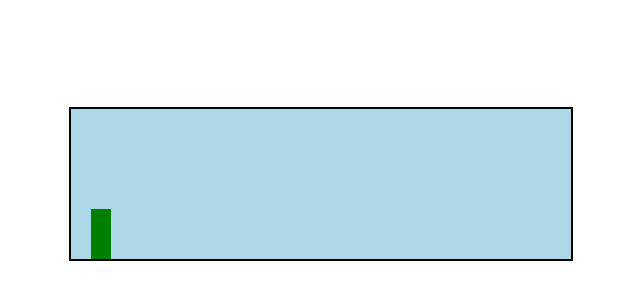
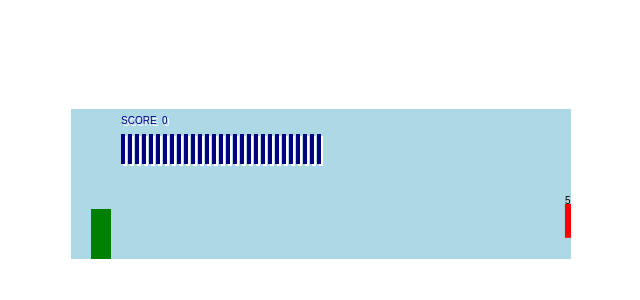
Before and after one commit to FarzinKhaledi/Jet-Game, a plain HTML site: page index.html in a window 1280 px wide. Shown: the part 216-516 px from the top of the page, without its empty margins (319-959 px from the left). Drawn offline with Linux system fonts and the light colour scheme.

Commit message:
add more functionality to the ui class to display the game information and addin winning condition to the game class by reffering to the numberof the removed enemies and add collision method

```diff
--- a/main.js
+++ b/main.js
@@ -2,7 +2,7 @@ window.addEventListener('load', function () {
   const canvas = document.getElementById('canvas1');
   const ctx = canvas.getContext('2d');
   canvas.width = 500;
-  canvas.heigth = 500;
+  canvas.heigth = 700;
 
   // input Handeler class will keep track of user input
   //
@@ -18,13 +18,11 @@ window.addEventListener('load', function () {
         } else if (e.key === ' ') {
           this.game.player.shootTop();
         }
-        console.log(this.game.keys);
       });
       window.addEventListener('keyup', (e) => {
         if (this.game.keys.indexOf(e.key) > -1) {
           this.game.keys.splice(this.game.keys.indexOf(e.key), 1);
         }
-        console.log(this.game.keys);
       });
     }
   }
@@ -38,12 +36,12 @@ window.addEventListener('load', function () {
       this.y = y;
       this.width = 7;
       this.heigth = 3;
-      this.speed = 3;
+      this.speed = 4;
       this.markedForDeletion = false;
     }
     update() {
       this.x += this.speed;
-      if (this.x > this.game.width * 0.8) this.markedForDeletion = true;
+      if (this.x > this.game.width * 0.9) this.markedForDeletion = true;
     }
     draw(context) {
       context.fillStyle = 'yellow';
@@ -70,7 +68,8 @@ window.addEventListener('load', function () {
     }
     // controls the spped of the player
     update() {
-      if (this.game.keys.includes('ArrowUp')) this.speedY = -this.maxSpeed;
+      if (this.game.keys.includes('ArrowUp') && this.y > 0)
+        this.speedY = -this.maxSpeed;
       else if (this.game.keys.includes('ArrowDown'))
         this.speedY = this.maxSpeed;
       else this.speedY = 0;
@@ -96,15 +95,50 @@ window.addEventListener('load', function () {
       });
     }
     shootTop() {
-      this.projectiles.push(new ProjectTitle(this.game, this.x, this.y));
-      console.log(this.projectiles);
+      if (this.game.ammo > 0) {
+        this.projectiles.push(
+          new ProjectTitle(this.game, this.x + 10, this.y + 5)
+        );
+      }
+      this.game.ammo--;
     }
   }
 
   //class enemy its handelin diffrent enemy types
   //
-  class Enemy {}
-
+  class Enemy {
+    constructor(game) {
+      this.game = game;
+      this.x = this.game.width;
+      this.live = Math.floor(Math.random() * 5) + 1;
+      this.score = this.live;
+      this.speedX = Math.random() * -1.5 - 0.05;
+      // this.directionX = Math.random() * 1 + 1;
+      // this.directionY = Math.random() * 1 - 2.5;
+      this.markedForDeletion = false;
+    }
+    update() {
+      this.x += this.speedX;
+      // this.x -= this.directionX;
+      // this.y += this.directionY;
+      if (this.x + this.width < 0) this.markedForDeletion = true;
+    }
+    draw(context) {
+      context.fillStyle = 'red';
+      context.fillRect(this.x, this.y, this.width, this.heigth);
+      context.fillStyle = 'black';
+      context.font = '20 px Helvetica';
+      context.fillText(this.live, this.x, this.y);
+    }
+  }
+  class enemyChild extends Enemy {
+    constructor(game) {
+      super(game);
+      this.width = 228 * 0.2;
+      this.heigth = 170 * 0.2;
+      this.y = Math.random() * (this.game.heigth * 0.5 - this.heigth);
+    }
+  }
   // will handel diffrent background layers
   //
   class Layer {}
@@ -114,7 +148,49 @@ window.addEventListener('load', function () {
   class Background {}
   // Ui classs will draw score timer and all the information to be display for the user
   //
-  class UI {}
+  class UI {
+    constructor(game) {
+      this.game = game;
+      this.fontSize = 25;
+      this.fontFamily = 'Helvetica';
+      this.color = 'navy ';
+    }
+    draw(context) {
+      //styleing
+      context.save();
+      context.fillStyle = this.color;
+      context.shadowOffsetX = 2;
+      context.shadowOffsetY = 2;
+      context.shadowColor = 'white';
+      context.font = this.fontSize + 'px' + this.fontFamily;
+
+      //Score display info
+      context.fillText('SCORE  ' + this.game.score, 50, 15);
+      //Ammo display info
+      context.fillStyle = this.color;
+      for (let i = 0; i < this.game.ammo; i++) {
+        context.fillRect(50 + 7 * i, 25, 4, 30);
+      }
+      //display game over message
+      if (this.game.gameOver) {
+        context.textAlign = 'center';
+        let msg,
+          msg1 = '';
+        if (this.game.score > this.game.winningScore) {
+          msg = 'YOU WIN ;)';
+          msg1 = 'Congratulations';
+        } else {
+          msg = 'YOU LOST :(';
+          msg1 = 'Try again';
+        }
+        context.font = '50px' + this.fontFamily;
+        context.fillText(msg, this.game.width * 0.5, this.game.heigth * 0.1);
+        context.font = '35px' + this.fontFamily;
+        context.fillText(msg1, this.game.width * 0.5, this.game.heigth * 0.123);
+      }
+      context.restore();
+    }
+  }
 
   // this is the main class the brain of the game
   class Game {
@@ -123,25 +199,85 @@ window.addEventListener('load', function () {
       this.heigth = heigth;
       this.player = new Player(this);
       this.input = new InputHandler(this);
+      this.ui = new UI(this);
       this.keys = [];
+      this.enemies = [];
+      this.ammo = 20;
+      this.maxAmmo = 30;
+      this.ammoTimer = 0;
+      this.ammoInterval = 500;
+      this.enemyTimer = 0;
+      this.enemyInterval = 2000;
+      this.gameOver = false;
+      this.score = 0;
+      this.winningScore = 10;
     }
-    update() {
+    update(deltaTime) {
       this.player.update();
+      if (this.ammoTimer > this.ammoInterval) {
+        if (this.ammo < this.maxAmmo) this.ammo++;
+        this.ammoTimer = 0;
+      } else {
+        this.ammoTimer += deltaTime;
+      }
+      this.enemies.forEach((enemy) => {
+        enemy.update();
+        if (this.collision(this.player, enemy)) {
+          enemy.markedForDeletion = true;
+        }
+        this.player.projectiles.forEach((projectile) => {
+          if (this.collision(projectile, enemy)) {
+            enemy.live--;
+            projectile.markedForDeletion = true;
+            if (enemy.live <= 0) {
+              // this.enemies.splice(i, 1);
+              // this.score += enemy.score;
+              enemy.markedForDeletion = true;
+              this.score += enemy.score;
+              if (this.score > this.winningScore) this.gameOver = true;
+            }
+          }
+        });
+      });
+      this.enemies = this.enemies.filter((enemy) => !enemy.markedForDeletion);
+
+      if (this.enemyTimer > this.enemyInterval && !this.gameOver) {
+        this.addEnemy();
+        this.enemyTimer = 0;
+      } else {
+        this.enemyTimer += deltaTime;
+      }
     }
     draw(context) {
       this.player.draw(context);
+      this.ui.draw(context);
+      this.enemies.forEach((enemy) => enemy.draw(context));
+    }
+    addEnemy() {
+      this.enemies.push(new enemyChild(this));
+    }
+    collision(rect1, rect2) {
+      return (
+        rect1.x < rect2.x + rect2.width &&
+        rect1.x + rect1.width > rect2.x &&
+        rect1.y + rect2.y > rect2.heigth &&
+        rect1.heigth + rect1.y > rect2.y
+      );
     }
   }
 
-  const game = new Game(canvas.heigth, canvas.width);
+  const game = new Game(canvas.width, canvas.heigth);
+  let lastTime = 0;
 
   //animation loop
 
-  function animate() {
+  function animate(timeStamp) {
+    const deltaTime = timeStamp - lastTime;
+    lastTime = timeStamp;
     ctx.clearRect(0, 0, canvas.width, canvas.heigth);
-    game.update();
+    game.update(deltaTime);
     game.draw(ctx);
     requestAnimationFrame(animate);
   }
-  animate();
+  animate(0);
 });
--- a/style.css
+++ b/style.css
@@ -4,7 +4,7 @@
   box-sizing: border-box;
 }
 #canvas1 {
-  border: 2px solid black;
+  border: px solid black;
   position: absolute;
   top: 50%;
   left: 50%;
```
